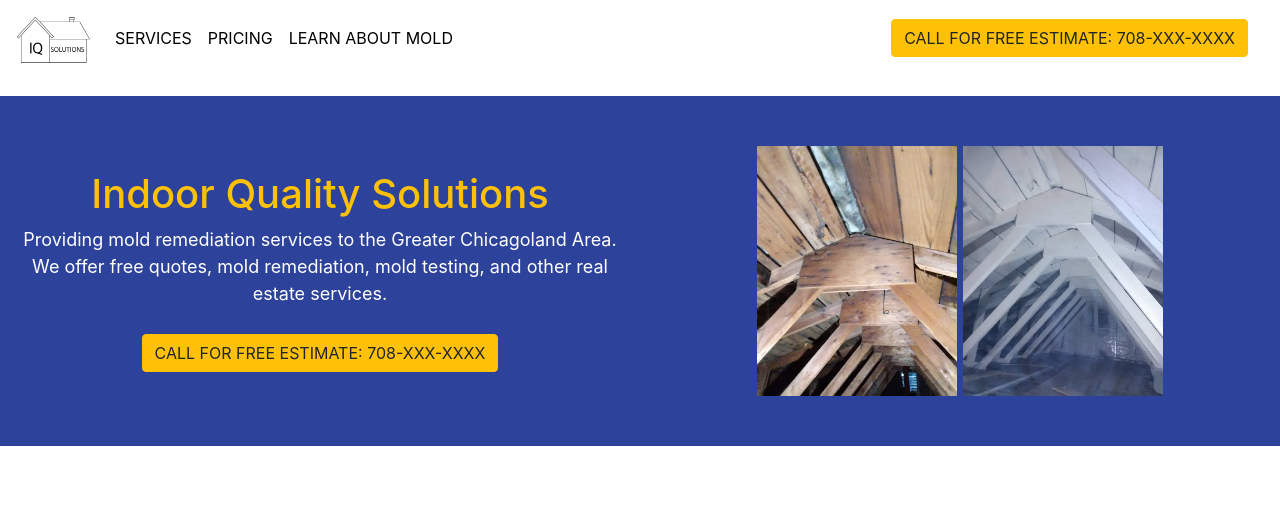
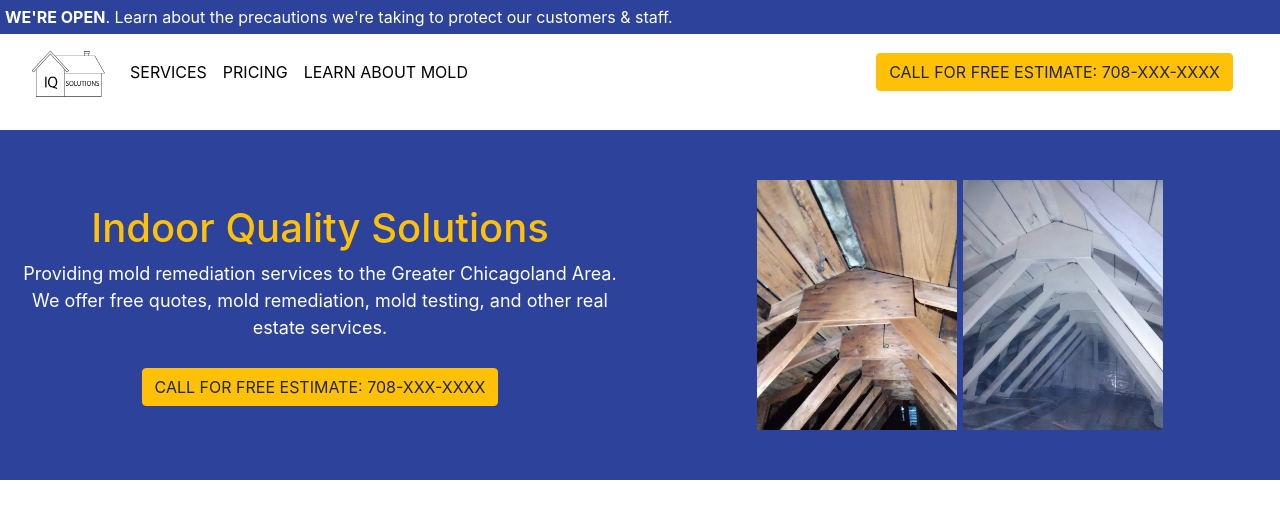
Before and after one commit to samanthabarrueta/IQ-Solutions, a plain HTML site: page index.html in a window 1280 px wide. Drawn offline with nearby package versions, Linux system fonts and the light colour scheme.

Commit message:
add covid header

```diff
--- a/index.css
+++ b/index.css
@@ -33,3 +33,11 @@ a:hover {
     padding-bottom: 50px;
     padding-top: 50px;
 }
+
+#covid19 {
+    background-color: rgba(2, 27, 134, 0.829);
+    align-items: center;
+    display: flex;
+    color: white;
+    padding: 5px;
+}
--- a/index.html
+++ b/index.html
@@ -11,6 +11,11 @@
     </head>
 
     <body>
+        <div class='container-fluid'>
+            <div class='row' id='covid19'>
+                <b>WE'RE OPEN</b>. Learn about the precautions we're taking to protect our customers & staff.
+            </div>
+
             <nav class='navbar navbar-expand'>
                 <div class='navbar-nav'>
                     <a class='navbar-brand' href='#'><img src='./assets/images/house.png' width='75' height='50' alt='logo'></a>
@@ -23,7 +28,6 @@
                 </div>
             </nav>
 
-        <div class='container-fluid'>
             <div class='row' align='center' id='intro'>
                 <div class='col'>
                     <h1 class='text-warning text-center'>Indoor Quality Solutions</h1>
```
Lines whose indentation alone changed are shown as unchanged.
